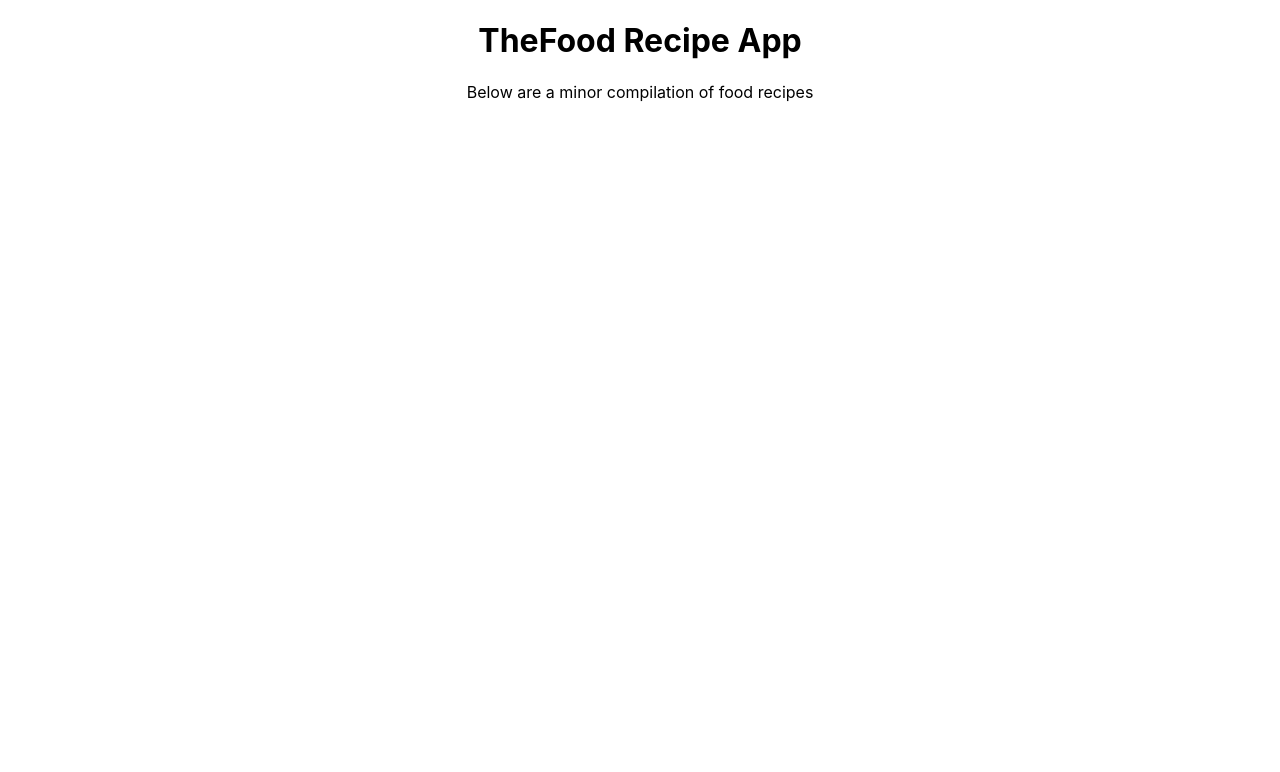
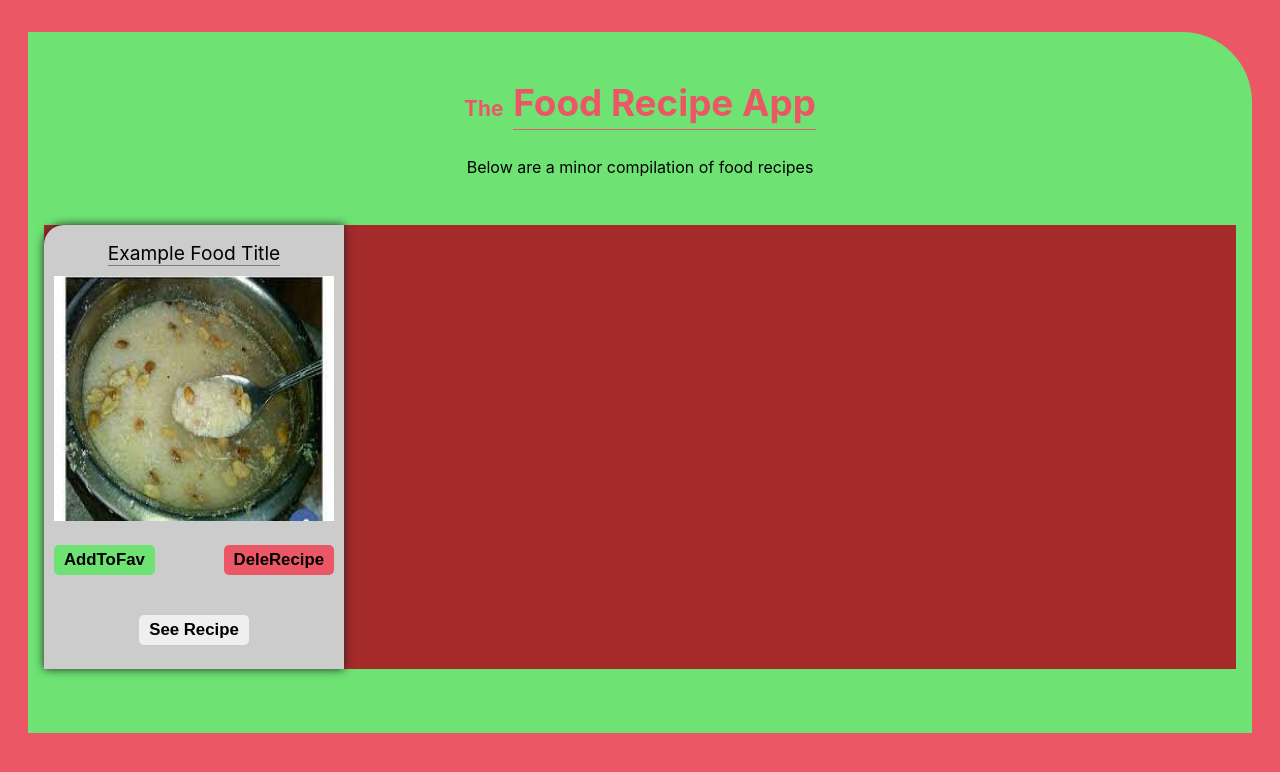
Before and after one commit to RashJrEdmund/food-recipe-app, a React (Create React App) app: page / in a window 1280 px wide. Shown: the top 772 px of the page. Built offline with nearby package versions, Linux system fonts and the light colour scheme.

Commit message:
made the show recipe active

```diff
--- a/src/App.css
+++ b/src/App.css
@@ -3,5 +3,31 @@
 }
 
 .App {
-  text-align: center;
+  background-color: #ffc145;
+  background-color: #6ee374;
+  display: flex;
+  flex-direction: column;
+  align-items: center;
+  width: 97vw;
+  max-width: 1224px;
+  height: fit-content;
+  margin: 2rem auto;
+  padding: 2rem 1rem;
+  border-radius: 0 70px 0 0;
 }
+
+.App-header {
+  margin: 1rem auto;
+  color: #ec5766;
+}
+
+.App-header .span1 {
+  font-size: 1.3rem;
+  margin-right: 10px;
+}
+
+.App-header .span2 {
+  font-size: 2.3rem;
+  border-bottom: 1px solid #ec5766;
+  padding-bottom: 4px;
+}
--- a/src/App.jsx
+++ b/src/App.jsx
@@ -1,4 +1,5 @@
 import './App.css';
+import FoodContainer from './components/FoodContainer';
 
 function App() {
   return (
@@ -9,6 +10,8 @@ function App() {
       </h1>
 
       <p className="below-are">Below are a minor compilation of food recipes</p>
+
+      <FoodContainer />
     </div>
   );
 }
--- a/src/components/FoodContainer.jsx
+++ b/src/components/FoodContainer.jsx
@@ -1,5 +1,6 @@
 import React from 'react';
 import garri from '../data/garri.png';
+import StyledFoodContainer from '../styles/StyledFoodContainer';
 
 export default function FoodContainer() {
   const [showRecipe, setShowRecipe] = React.useState(false);
@@ -9,29 +10,42 @@ export default function FoodContainer() {
   };
 
   return (
-    <div className="food-container">
+    <StyledFoodContainer>
       <div className="food-div">
-        {showRecipe && (
-          <div className="food-recipe">
-            <h1>How to prepare Sample food</h1>
-            <ol>
-              <li>step 1</li>
-              <li>step 2 ...stepn</li>
-            </ol>
-          </div>
-        )}
+        <div
+          className={
+            showRecipe ? 'food-recipe active-food-recipe' : 'food-recipe'
+          }
+        >
+          <h1>How to prepare Sample food</h1>
+          <ol>
+            <li>step 1</li>
+            <li>step 2</li>
+            <li>step 3</li>
+            <li>...step n</li>
+          </ol>
+
+          <button className="update-recipe-btn" type="button">
+            UpdateRecipe
+          </button>
+        </div>
+
         <h className="food-title">Example Food Title</h>
         <img src={garri} alt="food_image" className="food-image" />
 
         <div className="action-btns">
-          <button type="button">AddToFav</button>
-          <button type="button">DeleRecipe</button>
+          <button type="button" className="add-btn">
+            AddToFav
+          </button>
+          <button type="button" className="del-btn">
+            DeleRecipe
+          </button>
         </div>
 
         <button className="see-recipe" type="button" onClick={handleShowRecipe}>
           See Recipe
         </button>
       </div>
-    </div>
+    </StyledFoodContainer>
   );
 }
--- a/src/index.css
+++ b/src/index.css
@@ -1,5 +1,7 @@
 body {
+  background-color: #ec5766;
   margin: 0;
+  padding: 0;
   font-family: -apple-system, BlinkMacSystemFont, 'Segoe UI', 'Roboto', 'Oxygen',
     'Ubuntu', 'Cantarell', 'Fira Sans', 'Droid Sans', 'Helvetica Neue',
     sans-serif;
@@ -7,7 +9,11 @@ body {
   -moz-osx-font-smoothing: grayscale;
 }
 
-code {
-  font-family: source-code-pro, Menlo, Monaco, Consolas, 'Courier New',
-    monospace;
+#root {
+  padding: 0;
+  margin: 0;
 }
+
+button {
+  cursor: pointer;
+}
--- a/src/styles/StyledFoodContainer.js
+++ b/src/styles/StyledFoodContainer.js
@@ -4,10 +4,144 @@ const StyledFoodContainer = styled.div`
   background-color: brown;
   display: flex;
   align-items: center;
-  width: 90vw;
-  max-width: 1000px;
+  width: 100%;
+  /* max-width: 1000px; */
   height: fit-content;
   margin: 2rem auto;
+
+  .food-div {
+    background-color: #cccccc;
+    position: relative;
+    display: flex;
+    flex-direction: column;
+    align-items: center;
+    padding: 1rem 10px;
+    width: 300px;
+    height: fit-content;
+    border-radius: 20px 0 0;
+    box-shadow: 0 0 10px #222;
+    z-index: 1;
+
+    .food-recipe {
+      background-color: #f0b843;
+      position: absolute;
+      top: 0;
+      right: 0;
+      width: 90%;
+      border-radius: 0 20px 20px 0;
+      display: flex;
+      flex-direction: column;
+      padding: 10px 10px 1rem;
+      opacity: 0;
+      transition: 0.5s;
+      z-index: -1;
+
+      &.active-food-recipe {
+        right: -90%;
+        opacity: 1;
+        z-index: 2;
+      }
+
+      h1 {
+        font-size: 1.3rem;
+        margin: 1rem 0;
+        border-bottom: 1px solid grey;
+        padding-bottom: 10px;
+        width: fit-content;
+      }
+
+      ol {
+        margin: 1.3rem auto;
+        padding-left: 1.4rem;
+        width: 100%;
+
+        li {
+          word-wrap: break-word;
+          word-break: break-all;
+          width: 100%;
+          font-size: 1.2rem;
+          font-style: italic;
+          padding: 8px 0;
+          margin: 0;
+        }
+      }
+
+      .update-recipe-btn {
+        background-color: #a5a5a5;
+        font-weight: 650;
+        border: none;
+        width: fit-content;
+        height: fit-content;
+        padding: 10px;
+        border-radius: 10px;
+        align-self: flex-end;
+        transition: 0.5s;
+        margin: 1rem 0 0;
+
+        &:hover {
+          box-shadow: 0 0 10px #222;
+        }
+      }
+    }
+
+    .food-title {
+      font-size: 1.2rem;
+      border-bottom: 1px solid grey;
+      margin: 0 0 10px;
+    }
+
+    .food-image {
+      width: 100%;
+      min-height: 245px;
+    }
+
+    .action-btns {
+      width: 100%;
+      height: fit-content;
+      display: flex;
+      justify-content: space-between;
+      margin: 1.5rem auto 0;
+
+      button {
+        border: none;
+        width: fit-content;
+        height: fit-content;
+        padding: 5px 10px;
+        border-radius: 5px;
+        font-weight: 600;
+        font-size: 1.05rem;
+        transition: 0.5s;
+
+        &:hover {
+          box-shadow: 0 0 10px #222;
+        }
+      }
+
+      .add-btn {
+        background-color: #6ee374;
+      }
+
+      .del-btn {
+        background-color: #ec5766;
+      }
+    }
+
+    .see-recipe {
+      border: none;
+      width: fit-content;
+      height: fit-content;
+      padding: 5px 10px;
+      margin: 2.5rem auto 0.5rem;
+      border-radius: 5px;
+      font-weight: 600;
+      font-size: 1.05rem;
+      transition: 0.5s;
+
+      &:hover {
+        box-shadow: 0 0 10px #222;
+      }
+    }
+  }
 
   @media only screen and(max-width: 768px) {
     background-color: gray;
```
